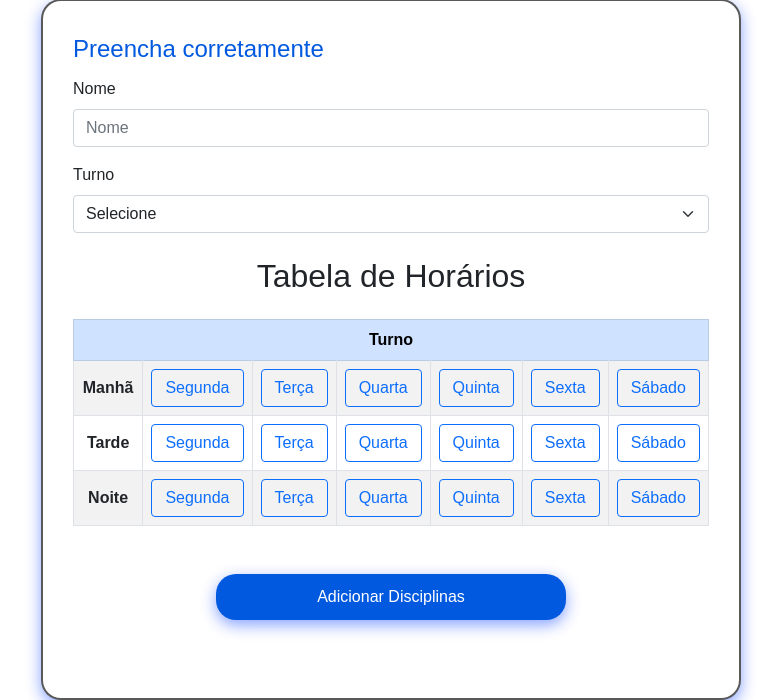
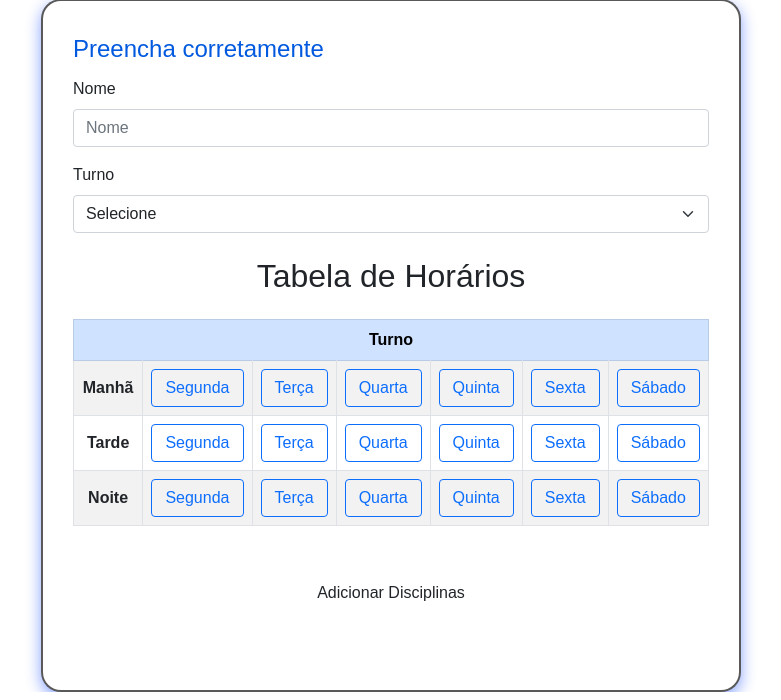
Before and after one commit to FreiCaneco/tcc-senai-mmm, a PHP site: page /criar_curso.php in a window 1280 px wide. Shown: the part 165-865 px from the top of the page, without its empty margins (249-1030 px from the left). Run offline with PHP 8.4, Linux system fonts and the light colour scheme.

Commit message:
css commit

```diff
--- a/css/styles.css
+++ b/css/styles.css
@@ -43,8 +43,10 @@ legend {
   color: #0059df;
   margin-bottom: 10px;
 }
+,,,,,,,,,,,,,,,,,,,,,,,,,0000,
 
-#bt-adicionarDisciplina {
+
+#bt0000-adicionarDisciplina {
   font-size: 1.0rem;
   color: white;
   padding: 10px 100px;
```
